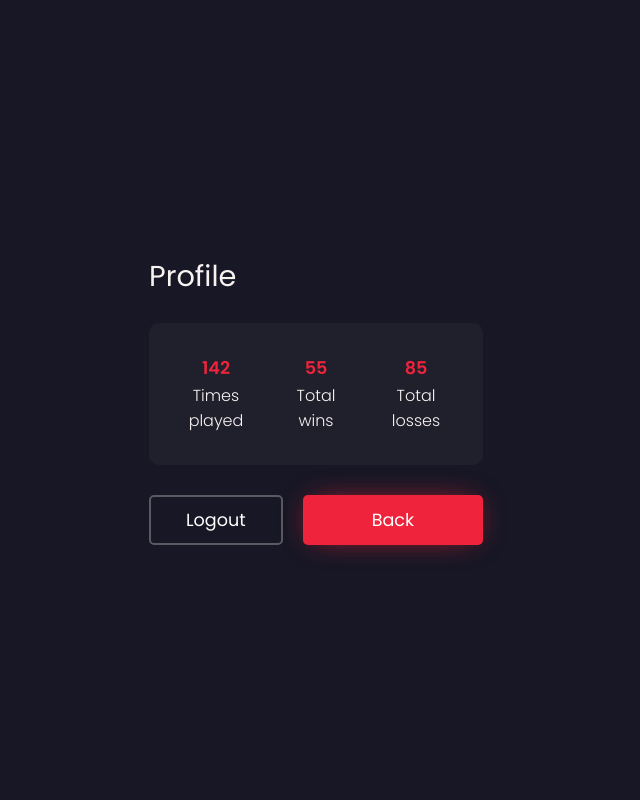
After one commit to Vipness/Camera-Pong, a PHP site: page /profile.php in a window 1280 px wide. The commit adds this page. Shown: the whole page, without its empty margins (324-964 px from the left). Run offline with PHP 8.4, Linux system fonts and the light colour scheme.

Commit message:
Add profile page

```diff
--- /dev/null
+++ b/css/profile.css
@@ -0,0 +1,87 @@
+*,
+*::after,
+*::before {
+    box-sizing: border-box;
+    font-family: var(--font);
+}
+
+body {
+    margin: 0;
+    background-color: var(--background);
+}
+
+.wrapper {
+    height: 100vh;
+    display: flex;
+    justify-content: center;
+    align-items: center;
+}
+
+h1 {
+    color: var(--text);
+    margin: 0 0 25px;
+    font-size: 1.8rem;
+    font-weight: 400;
+    text-align: left;
+}
+
+.stats {
+    display: flex;
+    gap: 30px;
+    margin-bottom: 30px;
+    background-color: var(--secondary);
+    padding: 2rem;
+    border-radius: 10px;
+}
+
+.stat>* {
+    width: 70px;
+    margin: 0;
+    text-align: center;
+}
+
+.stat>.value {
+    color: var(--primary);
+    font-weight: 600;
+    font-size: 1.1rem;
+    margin-bottom: 2px;
+}
+
+.stat>.label {
+    color: var(--text);
+    font-size: 1rem;
+    font-weight: 300;
+}
+
+.buttons {
+    display: flex;
+    gap: 20px;
+}
+
+.buttons a {
+    color: white;
+    text-decoration: none;
+    padding: 10px 35px;
+    font-size: 1.1rem;
+    border-radius: 5px;
+    cursor: pointer;
+    text-align: center;
+}
+
+.btnInactive {
+    background: transparent;
+    outline: none;
+    border: 2px solid var(--shadow);
+}
+
+.btnInactive:hover {
+    border-color: var(--accent);
+    box-shadow: 0px 0px 20px -10px var(--accent);
+}
+
+.buttons .btnBack {
+    flex: 1;
+    padding-top: 12px;
+    background-color: var(--primary);
+    box-shadow: 0px 0px 30px -10px var(--primary);
+}
--- a/index.php
+++ b/index.php
@@ -26,7 +26,7 @@
                 }
                 else{
                     $user = $_SESSION['username'];
-                    echo "<p class='userWelcome'>Welcome, $user! <a href='./php/logout.php' class='logout'>Logout</a></p>";
+                    echo "<p class='userWelcome'>Welcome, <a href='./profile.php' class='profile'>$user!</a>";
                 }
             ?>
         </div>
--- /dev/null
+++ b/profile.php
@@ -0,0 +1,41 @@
+<!DOCTYPE html>
+<html lang="en">
+
+<head>
+    <meta charset="UTF-8">
+    <meta name="viewport" content="width=device-width, initial-scale=1.0">
+    <link rel="stylesheet" href="./css/variables.css">
+    <link rel="stylesheet" href="./css/profile.css">
+    <link rel="icon" type="image/png" href="./img/logo.ico">
+    <title>Camera Pong</title>
+</head>
+
+<body>
+    <div class="wrapper">
+        <div class="profile-wrapper">
+            <h1>Profile</h1>
+
+            <div class="stats">
+                <div class="stat">
+                    <p class="value">142</p>
+                    <p class="label">Times played</p>
+                </div>
+                <div class="stat">
+                    <p class="value">55</p>
+                    <p class="label">Total wins</p>
+                </div>
+                <div class="stat">
+                    <p class="value">85</p>
+                    <p class="label">Total losses</p>
+                </div>
+            </div>
+
+            <div class="buttons">
+                <a href="./php/logout.php" class="btnInactive">Logout</a>
+                <a href="./index.php" class="btnBack">Back</a>
+            </div>
+        </div>
+    </div>
+</body>
+
+</html>
```
Also changed, not shown: css/style.css (+6 -2 lines).
